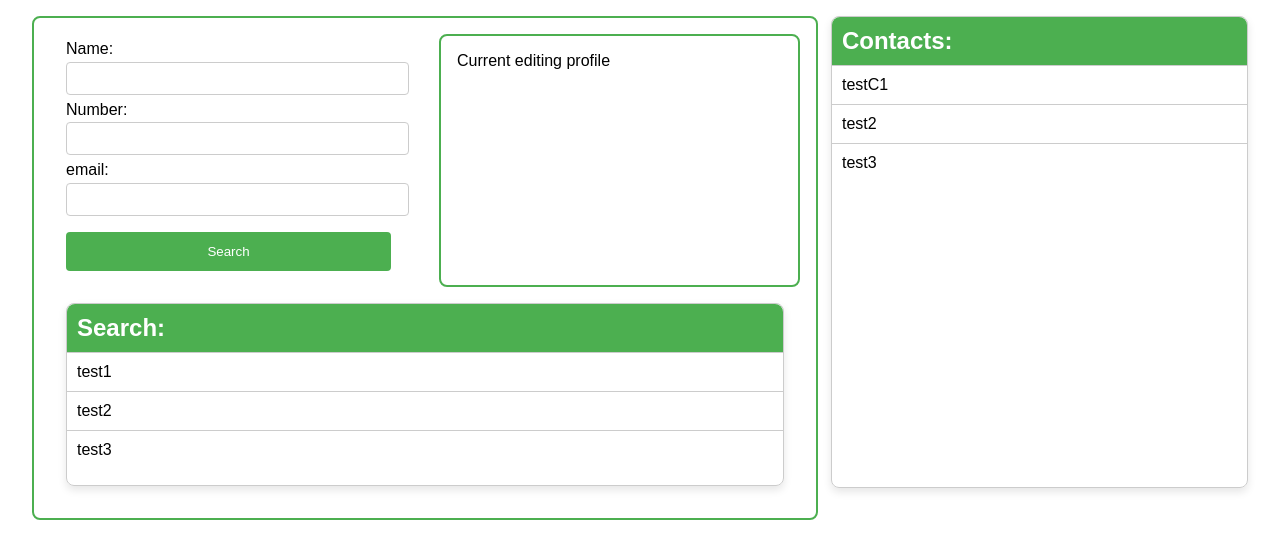
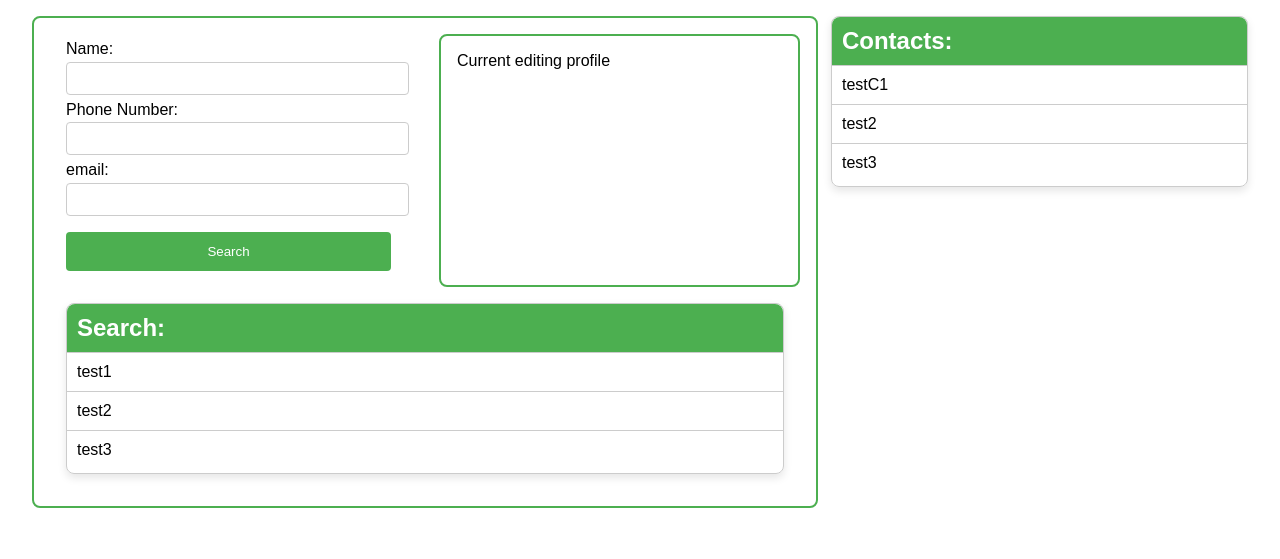
Before and after one commit to gnosx/contact-manager, a PHP site: page /contacts.html in a window 1280 px wide. Shown: the part 78-637 px from the top of the page. Run offline with PHP 8.4, Linux system fonts and the light colour scheme.

Commit message:
Minor layout fixes

```diff
--- a/HTML/contacts.html
+++ b/HTML/contacts.html
@@ -35,8 +35,8 @@
                     <form id="search-form">
                         <label for="name">Name:</label>
                         <input type="text" id="name" name="name">
-                        <label for="number">Number:</label>
-                        <input type="number" id="number" name="name">
+                        <label for="number">Phone Number:</label>
+                        <input type="phone" id="phone" name="phone">
                         <label for="email">email:</label>
                         <input type="email" id="email" name="email">
                         <button type="submit">Search</button>
--- a/HTML/generalS.css
+++ b/HTML/generalS.css
@@ -32,6 +32,7 @@ h1 {
     height: 100%;
     margin: 0;
     margin-top: 1rem;
+    margin-bottom: 2rem;
 }
 
 .search-container {
@@ -50,9 +51,11 @@ h1 {
     border-radius: 8px;
     box-shadow: 0 4px 8px rgba(0, 0, 0, 0.1);
     padding: 20px;
+    padding-bottom: 0.5rem;
     margin: 2rem;
     margin-top: 0rem;
     width: 60% - 4rem;
+    height: 100%;
 }
 
 .search {
--- a/HTML/style.css
+++ b/HTML/style.css
@@ -32,9 +32,9 @@ body {
     display: flex;
     justify-content: center;
     align-items: center;
-    height: 55vh;
+    height: 100%vh;
     margin: 0;
-
+    margin-top: 2%;
     display: flex;
     align-items: center;
 }
```
